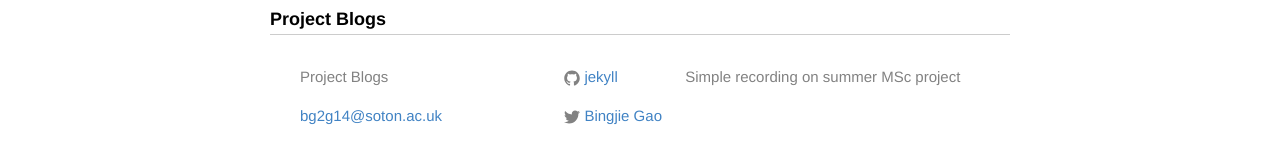
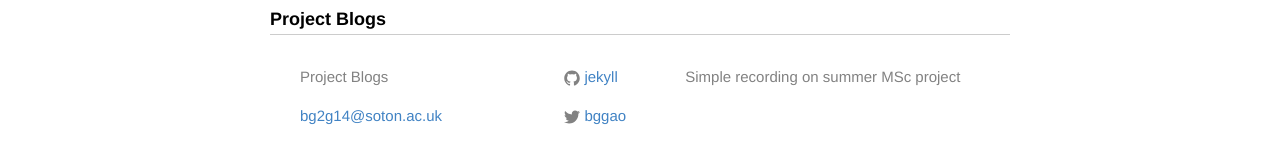
Before and after one commit to BingjieGao/SummerBlogs, a Jekyll site: the page built from about.md, in a window 1280 px wide. Shown: the part 325-489 px from the top of the page. Built offline with Jekyll 4.4.1, drawn with Linux system fonts in a browser that asks for light colours; Markdown is read by kramdown in place of the engine named in the settings.

Commit message:
Update _config.yml

```diff
--- a/_config.yml
+++ b/_config.yml
@@ -8,7 +8,7 @@ styleurl: ""
 url: "http://yourdomain.com" # the base hostname & protocol for your site
 twitter_username: jekyllrb
 github_username:  jekyll
-linkedin_username: Bingjie Gao
+linkedin_username: bggao
 # Build settings
 # Build settings
 #markdown_ext:  markdown,mkdown,mkdn,mkd,md
```
